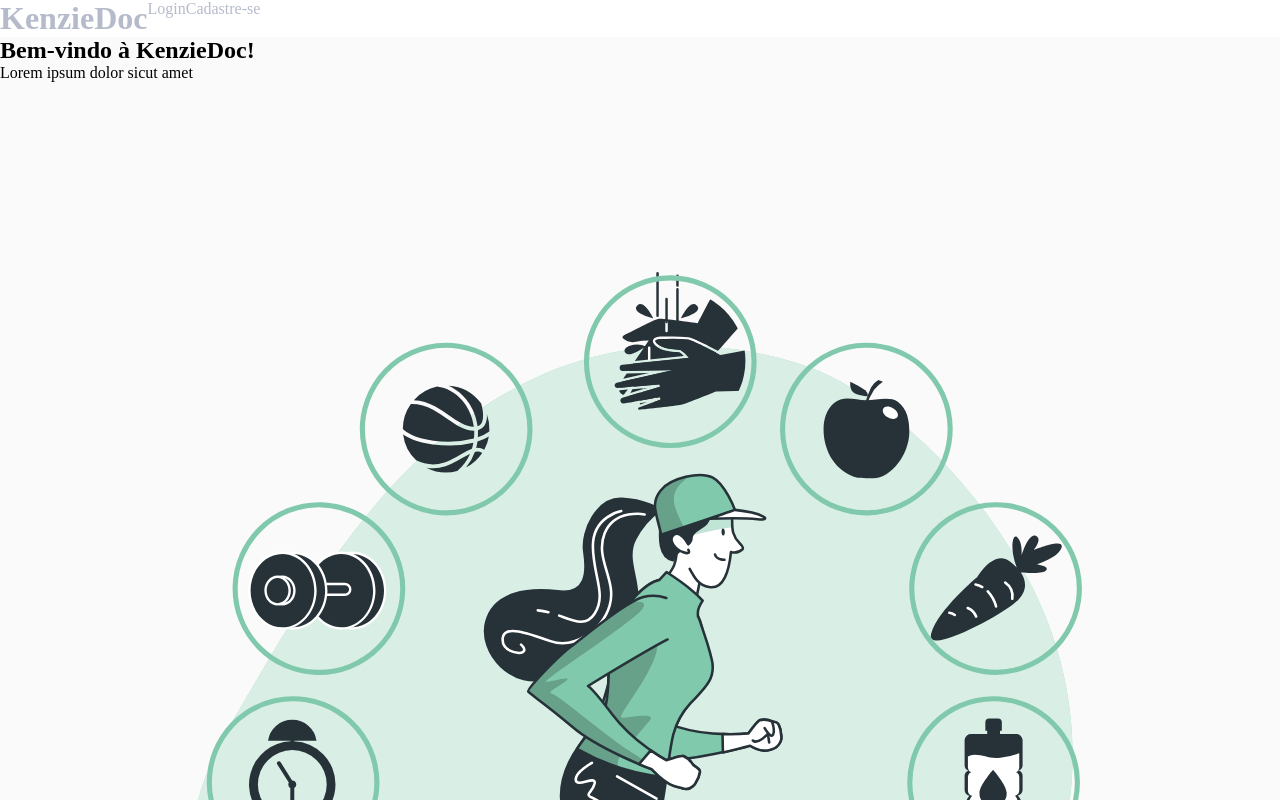
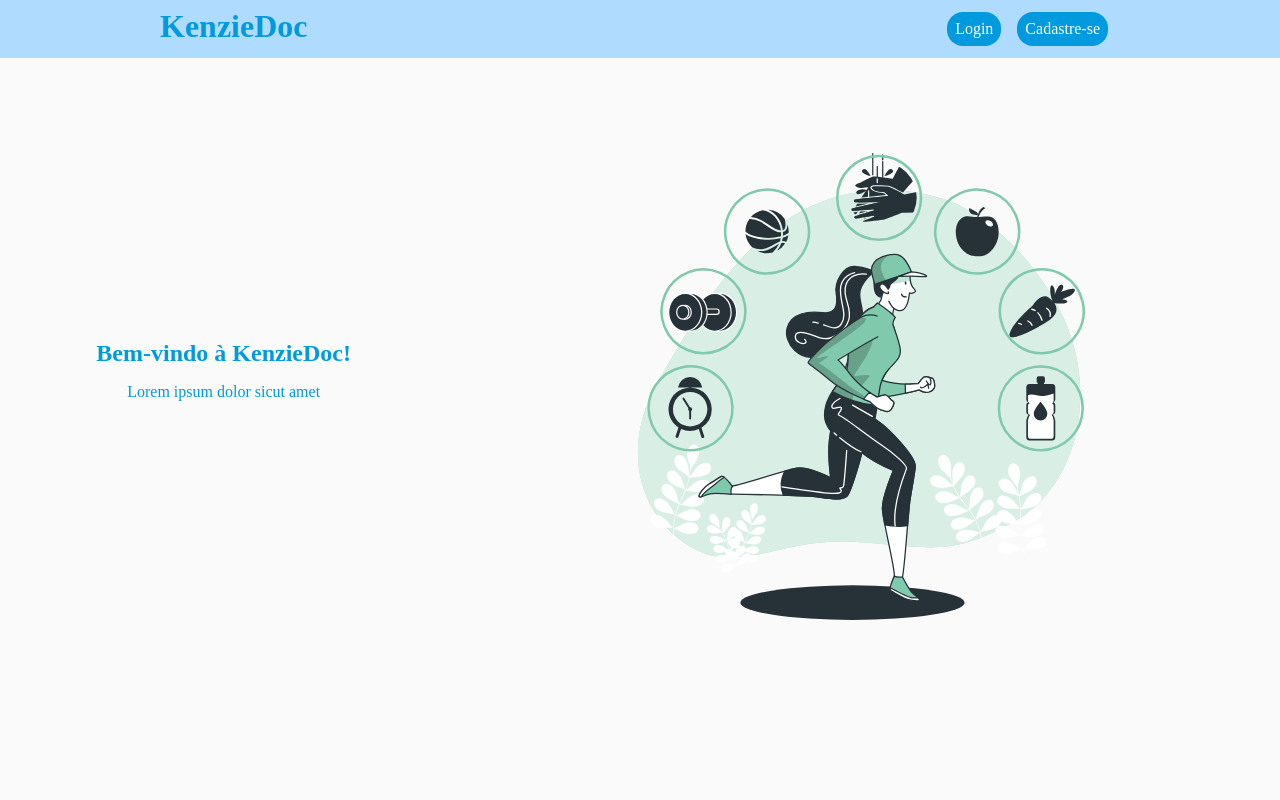
Before and after one commit to AndreKuratomi/conectadoc, a React (Create React App) app: page / in a window 1280 px wide. Shown: the top 800 px of the page. Built offline with nearby package versions, Linux system fonts and the light colour scheme.

Commit message:
styles: home page's style drafted

```diff
--- a/src/components/Header/index.jsx
+++ b/src/components/Header/index.jsx
@@ -18,14 +18,9 @@ export const Header = () => {
           <LinksContainer>
             <Link to="/login">Login</Link>
             <Link to="/signup">Cadastre-se</Link>
-            {/* <button onClick={() => navigate.push("/login")}>Login</button>
-            <button onClick={() => navigate.push("/signup")}>
-              Cadastre-se
-            </button> */}
           </LinksContainer>
         )}
       </HeaderContainer>
-      {/* fazer lista de headers para ver quando usar cada um? */}
     </>
   );
 };
--- a/src/components/Header/styles.js
+++ b/src/components/Header/styles.js
@@ -2,8 +2,29 @@ import styled from "styled-components";
 
 export const HeaderContainer = styled.header`
   display: flex;
+  justify-content: space-between;
+  padding: 0.5rem 10rem;
+
+  a {
+    color: #029adf;
+  }
 `;
 
 export const LinksContainer = styled.div`
   display: flex;
+  justify-content: space-around;
+  padding: 0.25rem;
+
+  a {
+    color: #ffffff;
+    background-color: #029adf;
+    border-radius: 1rem;
+    padding: 0.5rem;
+    margin: 0 0.5rem;
+
+    &:hover {
+      font-weight: bold;
+      transition: 0.4s ease;
+    }
+  }
 `;
--- a/src/pages/Home/index.jsx
+++ b/src/pages/Home/index.jsx
@@ -1,47 +1,22 @@
 import { Header } from "../../components/Header";
 import HomeImg1 from "../../assets/imgs/HomeImg1.svg";
+
+import { HomeContainer, Image, TextContent } from "./styles";
 
 const Home = () => {
   return (
     <>
       <Header />
-      <main>
-        {/* HomeContainer */}
-        <section>
+      <HomeContainer>
+        <TextContent>
           <h2>Bem-vindo à KenzieDoc!</h2>
           <p>Lorem ipsum dolor sicut amet</p>
-        </section>
+        </TextContent>
         <figure>
-          <img src={HomeImg1} alt="HomeImg1" />
+          <Image src={HomeImg1} alt="HomeImg1" />
           <figcaption>HomeImg1</figcaption>
         </figure>
-        {/* <section>
-            <article>
-                <h3>LOREM</h3>
-                <p>Lorem ipsum dolor sicut amet</p>
-                <figure>
-                    <img src={} alt=""/>
-                    <figcaption></figcaption>
-                </figure>
-            </article>
-            <article>
-                <h3>LOREM</h3>
-                <p>Lorem ipsum dolor sicut amet</p>
-                <figure>
-                    <img src={} alt=""/>
-                    <figcaption></figcaption>
-                </figure>
-            </article>
-            <article>
-                <h3>LOREM</h3>
-                <p>Lorem ipsum dolor sicut amet</p>
-                <figure>
-                    <img src={} alt=""/>
-                    <figcaption></figcaption>
-                </figure>
-            </article>
-        </section> */}
-      </main>
+      </HomeContainer>
       {/* <Footer /> */}
     </>
   );
--- a/src/pages/Home/styles.js
+++ b/src/pages/Home/styles.js
@@ -0,0 +1,41 @@
+import styled from "styled-components";
+
+export const HomeContainer = styled.main`
+  display: flex;
+  flex-direction: column;
+
+  figure {
+    display: flex;
+    flex-direction: column;
+    align-items: center;
+  }
+
+  @media screen and (min-width: 1024px) {
+    flex-direction: row;
+    justify-content: space-around;
+    align-items: center;
+  }
+`;
+
+export const TextContent = styled.section`
+  color: #029adf;
+  text-align: center;
+  margin-top: 1rem;
+
+  h1,
+  p {
+    margin: 1rem 0;
+  }
+
+  @media screen and (min-width: 1024px) {
+    margin-top: 0;
+  }
+`;
+
+export const Image = styled.img`
+  width: 30rem;
+
+  @media screen and (min-width: 1024px) {
+    width: 40rem;
+  }
+`;
--- a/src/styles/index.jsx
+++ b/src/styles/index.jsx
@@ -45,7 +45,7 @@ export default createGlobalStyle`
     }
 
     header {
-        background-color: var(--white);
+        background-color: var(--light-blue);
         min-width: 270px;
     }
     html, body {
```
